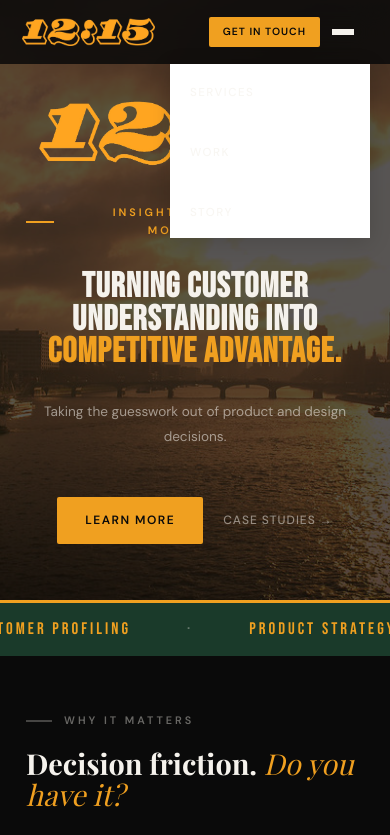
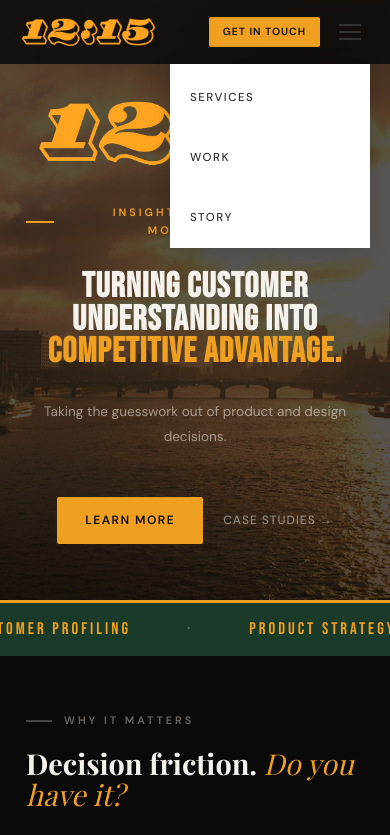
Before and after one commit to JoshTwelveFifteen/Website, a plain HTML site: page index.html in a window 390 px wide. Both pictures are taken after a click on the button "Open menu". Shown: the top 835 px of the page. Drawn offline with nearby package versions, Linux system fonts and the light colour scheme; a web font is replaced by a local one.

Commit message:
Fix burger lines + text visibility (closes #5)

```diff
--- a/index.html
+++ b/index.html
@@ -2,8 +2,22 @@
 <html lang="en">
 <head>
 <style>
-/* Issue #5 - Burger works, NO layout changes */
 @media (max-width: 768px) {
+    .burger {
+        display: block !important;
+        background: none;
+        border: none;
+    }
+
+    .burger span {
+        display: block !important;
+        width: 25px;
+        height: 3px;
+        margin: 5px auto;
+        background: #333 !important;
+        transition: 0.3s;
+    }
+
     .nav-links {
         display: none;
         position: absolute;
@@ -11,8 +25,9 @@
         right: 20px;
         min-width: 200px;
         background: #fff;
+        color: #333 !important;
         flex-direction: column;
-        padding: 15px 20px;
+        padding: 20px;
         box-shadow: 0 4px 20px rgba(0,0,0,0.15);
         z-index: 1000;
     }
@@ -21,12 +36,13 @@
         display: flex !important;
     }
 
-    .burger {
-        display: block !important;
+    .nav-links a {
+        color: #333 !important;
+        padding: 12px 0;
+        text-decoration: none;
     }
 }
 </style>
-
 
 
 <meta charset="UTF-8">
```
